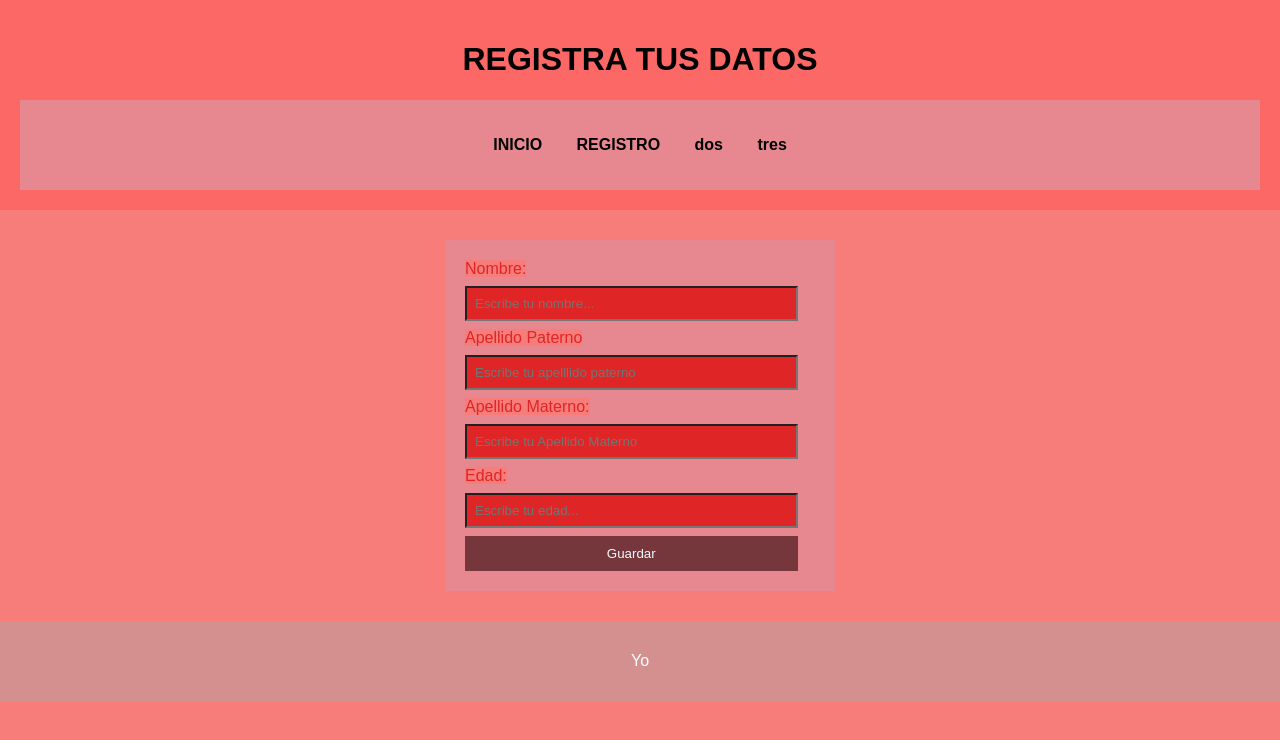
After one commit to Karla-Dan/KDLC2, a Django app: page /registro in a window 1280 px wide. The commit adds this page. Shown: the top 740 px of the page. Run offline with Django 5.2, Linux system fonts and the light colour scheme.

Commit message:
Se creo el registro

```diff
--- a/KDLC2/urls.py
+++ b/KDLC2/urls.py
@@ -20,5 +20,7 @@ from Lazo import views
 
 urlpatterns = [
     path('admin/', admin.site.urls),
-    path('', views.inicio)
+    path('', views.inicio),
+    path('inicio', views.inicio),
+    path('registro', views.registro)
 ]
--- a/Lazo/static/Lazo/estilos.css
+++ b/Lazo/static/Lazo/estilos.css
@@ -1,7 +1,7 @@
 body {
     font-family: Arial, sans-serif;
     margin: 0;
-    background-color: #fc6865;
+    background-color: #f77d7b;
     color: #df2525;
 }
 
@@ -12,7 +12,6 @@ header {
     text-align: center;
     padding: 20px;
 }
-
 /* MENÚ */
 nav {
     background-color: #e78890;
@@ -59,8 +58,34 @@ nav a:hover {
 
 /* PIE DE PÁGINA */
 footer {
-    background-color: #b12a28;
+    background-color: #d4908f;
     color: white;
     text-align: center;
     padding: 15px;
 }
+form{
+    background-color: #e78890;
+    width: 350px;
+    margin: 30px auto;
+    padding: 20px;
+    border-radius: 10x;
+}
+input, select, textarea{
+    width: 95%;
+    padding: 8px;
+    margin: 8px 0;
+    box-sizing: border-box;
+    background-color: #df2525;
+}
+button{
+    background-color: #75373c;
+    color: aliceblue;
+    padding: 10px;
+    border: none;
+    width: 95%;
+    cursor: pointer;
+}
+label{
+    background-color: #f77d7b;
+
+}
--- /dev/null
+++ b/Lazo/templates/Lazo/formregistro.html
@@ -0,0 +1,45 @@
+{% load static %}
+<!DOCTYPE html>
+<html lang="es">
+<head>
+    <meta charset="UTF-8">
+    <meta name="viewport" content="width=device-width, initial-scale=1.0">
+    <title>REGISTRO</title>
+
+    <link rel="stylesheet" href="{% static 'Lazo/estilos.css' %}">
+</head>
+
+<body>
+
+    <!-- ENCABEZADO -->
+    <header>
+        <h1>REGISTRA TUS DATOS</h1>
+
+        <!-- MENÚ DE NAVEGACIÓN -->
+        <nav>
+            <ul>
+                <li><a href="inicio">INICIO</a></li>
+                <li><a href="registro">REGISTRO</a></li>
+                <li><a href="#">dos</a></li>
+                <li><a href="#">tres</a></li>
+            </ul>
+        </nav>
+    </header>
+<form method="POST">
+    <label>Nombre:</label>
+    <input type="text" name="nombre" placeholder="Escribe tu nombre..." required>
+    <label>Apellido Paterno</label>
+    <input type="text" name="apellidop" placeholder="Escribe tu apelllido paterno" required>
+    <label>Apellido Materno:</label>
+    <input type="text" name="apellidom" placeholder="Escribe tu Apellido Materno">
+    <label>Edad:</label>
+    <input type="number" name="edad" min="14" max="25" placeholder="Escribe tu edad..." required>
+    <button type="submit">Guardar</button>
+</form>
+    <!-- PIE DE PÁGINA -->
+    <footer>
+        <p>Yo</p>
+    </footer>
+
+</body>
+</html>
--- a/Lazo/templates/Lazo/inicio.html
+++ b/Lazo/templates/Lazo/inicio.html
@@ -18,8 +18,8 @@
         <!-- MENÚ DE NAVEGACIÓN -->
         <nav>
             <ul>
-                <li><a href="#inicio">Inicio</a></li>
-                <li><a href="#">uno</a></li>
+                <li><a href="#inicio">INICIO</a></li>
+                <li><a href="registro">REGISTRO</a></li>
                 <li><a href="#">dos</a></li>
                 <li><a href="#">tres</a></li>
             </ul>
--- a/Lazo/views.py
+++ b/Lazo/views.py
@@ -2,3 +2,5 @@ from django.shortcuts import render
 
 def inicio(request):
     return render(request, "Lazo/inicio.html")
+def registro(request):
+    return render(request, "Lazo/formregistro.html")
```
